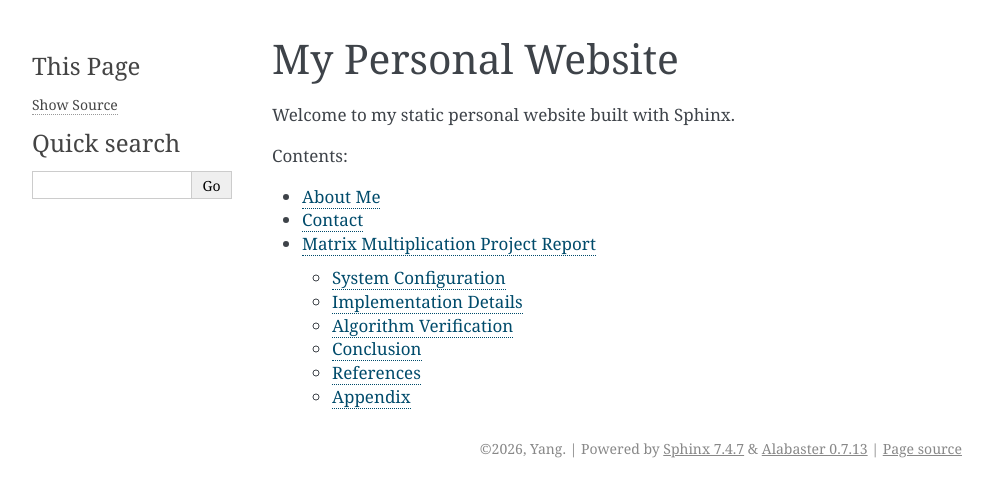
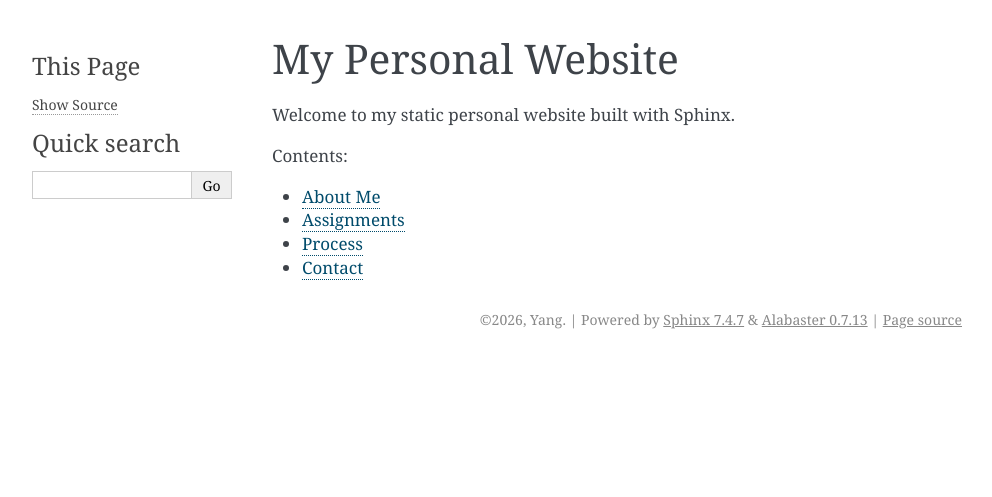
Before and after one commit to lyzz2546/fst-2026-git-sphinx-practice, a Sphinx documentation site: the page built from docs-web/source/index.rst, in a window 1280 px wide. Shown: the top 497 px of the page, without its empty margins (148-1140 px from the left). Built offline with Sphinx 7.4.7, drawn with Linux system fonts in a browser that asks for light colours; some of the changed lines change nothing that is shown.

Commit message:
update website content

````diff
--- a/docs-web/source/assignments.md
+++ b/docs-web/source/assignments.md
@@ -0,0 +1,27 @@
+# Assignments
+
+## Assignment 1
+
+[View Assignment 1 Report](assignment_1)
+
+This assignment includes a matrix multiplication project implemented in Python, along with system configuration, algorithm verification.
+
+---
+
+## Assignment 2
+
+This website is developed as Assignment 2 using Sphinx and Markdown.
+
+It demonstrates the process of building a static documentation website, managing the project with Git, and organizing content into structured pages.
+
+---
+
+## Assignment 3
+
+This assignment will be added in the future.
+
+---
+
+## Assignment 4
+
+This assignment will be added in the future.
--- a/docs-web/source/index.rst
+++ b/docs-web/source/index.rst
@@ -9,11 +9,10 @@ My Personal Website
 Welcome to my static personal website built with Sphinx.
 
 .. toctree::
-   :maxdepth: 2
+   :maxdepth: 1
    :caption: Contents:
 
    about
    assignments
    process
    contact
-   assignment_1
--- a/docs-web/source/process.md
+++ b/docs-web/source/process.md
@@ -0,0 +1,184 @@
+# Process
+
+This page records the complete process of building and deploying this Sphinx-based static personal website.
+
+---
+
+## 1. Objective
+
+The goal of this assignment was to create and deploy a static personal website using Sphinx, Markdown, Git, and GitHub.
+The website serves as a platform to present course assignments, including Assignment 1, in a structured and readable format.
+
+---
+
+## 2. Website Setup and Development
+
+I used **Sphinx** as the static site generator and Markdown for writing content.
+
+### Steps followed:
+
+1. Created a GitHub repository for the project.
+2. Initialized a local Git project and linked it to the remote repository.
+3. Created a Sphinx documentation project using:
+
+```bash
+sphinx-quickstart
+```
+
+4. Generated the basic project structure:
+   - docs-web/source
+   - conf.py
+   - index.rst
+   - Makefile / make.bat
+
+5. Enabled Markdown support by installing MyST parser:
+
+```bash
+pip install myst-parser
+```
+
+6. Updated conf.py to support Markdown files:
+
+```python
+extensions = ['myst_parser']
+
+source_suffix = {
+    '.rst': 'restructuredtext',
+    '.md': 'markdown',
+}
+```
+
+7. Created multiple Markdown pages:
+   - about.md
+   - assignments.md
+   - assignment_1.md
+   - process.md
+   - contact.md
+
+8. Configured navigation structure in index.rst using toctree.
+
+9. Built the website locally:
+
+```bash
+make html
+```
+
+10. Verified the generated HTML pages in:
+
+docs-web/build/html/index.html
+
+---
+
+## 3. Git Version Control
+
+Git was used to track changes and manage the development process.
+
+Typical workflow:
+
+```bash
+git add -A
+git commit -m "update website content"
+git push origin main
+```
+
+Each commit represents a meaningful update, such as adding pages, fixing structure, or improving content.
+
+### Version Update Log
+
+#### Version 1: Initial Website Setup
+
+The first version focused on building the basic structure of the website.
+In this version, the Sphinx project was initialized, the main pages were created, and Assignment 1 was added to the website.
+
+Main updates:
+
+- Built the initial Sphinx-based static website.
+- Added basic pages such as About, Assignments, Process, and Contact.
+- Integrated Assignment 1 into the website.
+
+#### Version 2: Website Structure Improvement
+
+The second version focused on improving the page organization and navigation structure.
+In the first version, Assignment 1 also appeared directly on the main page navigation, which made the website structure less clear.
+This version adjusted the navigation format so that Assignment 1 can be accessed through the Assignments page instead of being displayed separately on the homepage.
+
+Main updates:
+
+- Modified the website navigation structure.
+- Improved the display format of the homepage.
+- Organized Assignment 1 under the Assignments section.
+- Made the website structure closer to the intended folder-style organization.
+
+#### Future Updates
+
+Future updates will follow the same format:
+
+- Version number
+- Update objective
+- Main changes
+- Brief explanation of the improvement
+
+---
+
+## 4. Integration of Previous Work
+
+Assignment 1 was integrated into the website as a separate page.
+
+It includes:
+
+- Complete report written in Markdown
+- Python implementation of matrix multiplication
+- System configuration details
+- Algorithm verification and conclusion
+
+The page is linked in the Assignments section for easy navigation.
+
+---
+
+## 5. Tools and Technologies Used
+
+- Sphinx — static site generator
+- MyST Parser — Markdown support in Sphinx
+- Markdown — content writing
+- Git — version control
+- GitHub — remote repository hosting
+- VS Code — code editing
+
+---
+
+## 6. Challenges and Learnings
+
+During the development process, several challenges were encountered:
+
+- Understanding how Sphinx handles Markdown and navigation
+- Configuring toctree correctly to include all pages
+- Fixing warnings related to missing document titles
+- Learning how static site generation works
+
+These issues helped deepen my understanding of:
+
+- Documentation systems
+- Static website workflows
+- Project organization using Git
+
+---
+
+## 7. Conclusion
+
+This assignment helped me learn how to:
+
+- Build a static website using Sphinx
+- Organize technical content using Markdown
+- Manage a project with Git and GitHub
+- Integrate previous assignments into a structured website
+
+It provided practical experience in documentation and software tools commonly used in development projects.
+
+---
+
+## 8. References
+
+- Sphinx Documentation: https://www.sphinx-doc.org/
+- MyST Parser: https://myst-parser.readthedocs.io/
+- Markdown Guide: https://www.markdownguide.org/
+- Git Documentation: https://git-scm.com/docs
````
